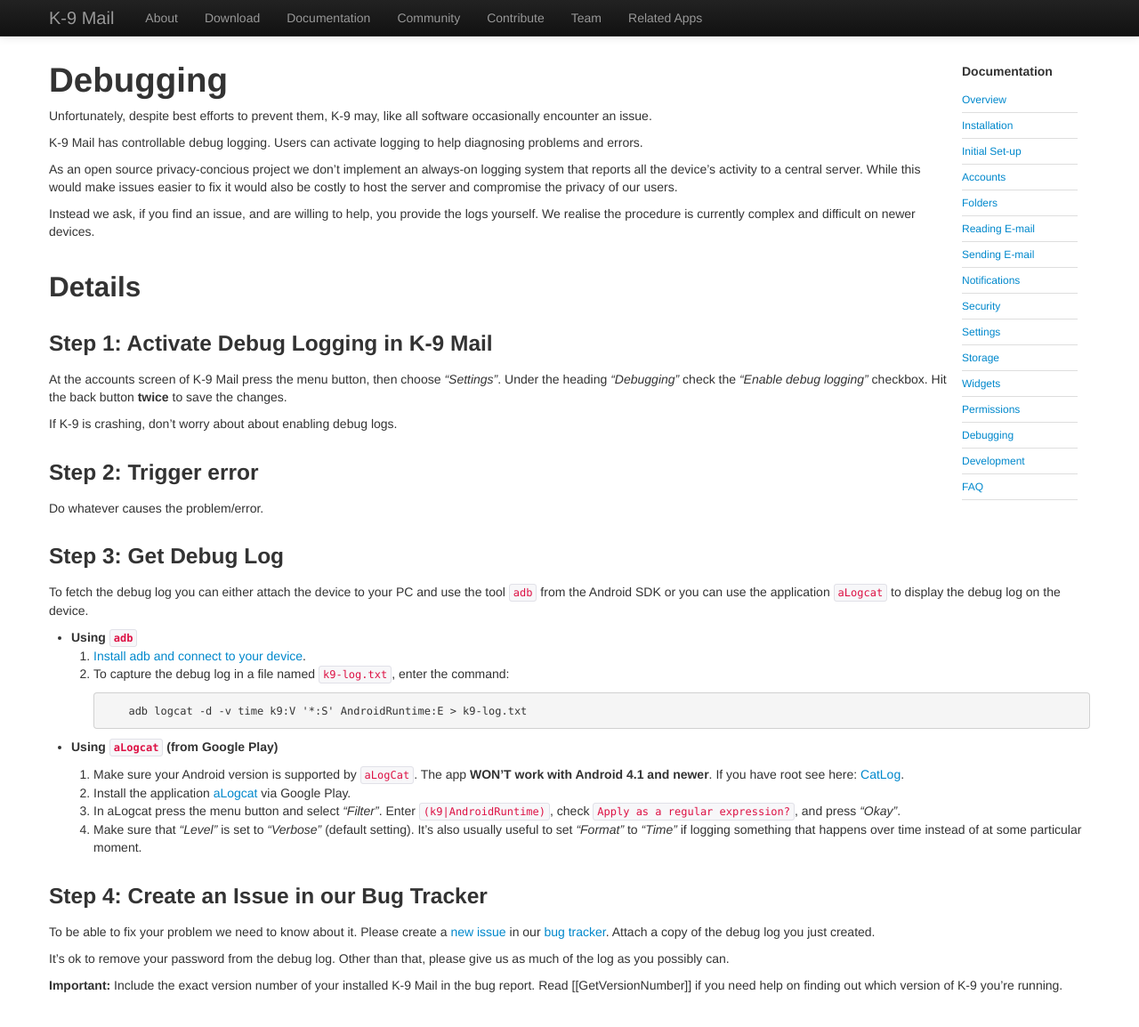
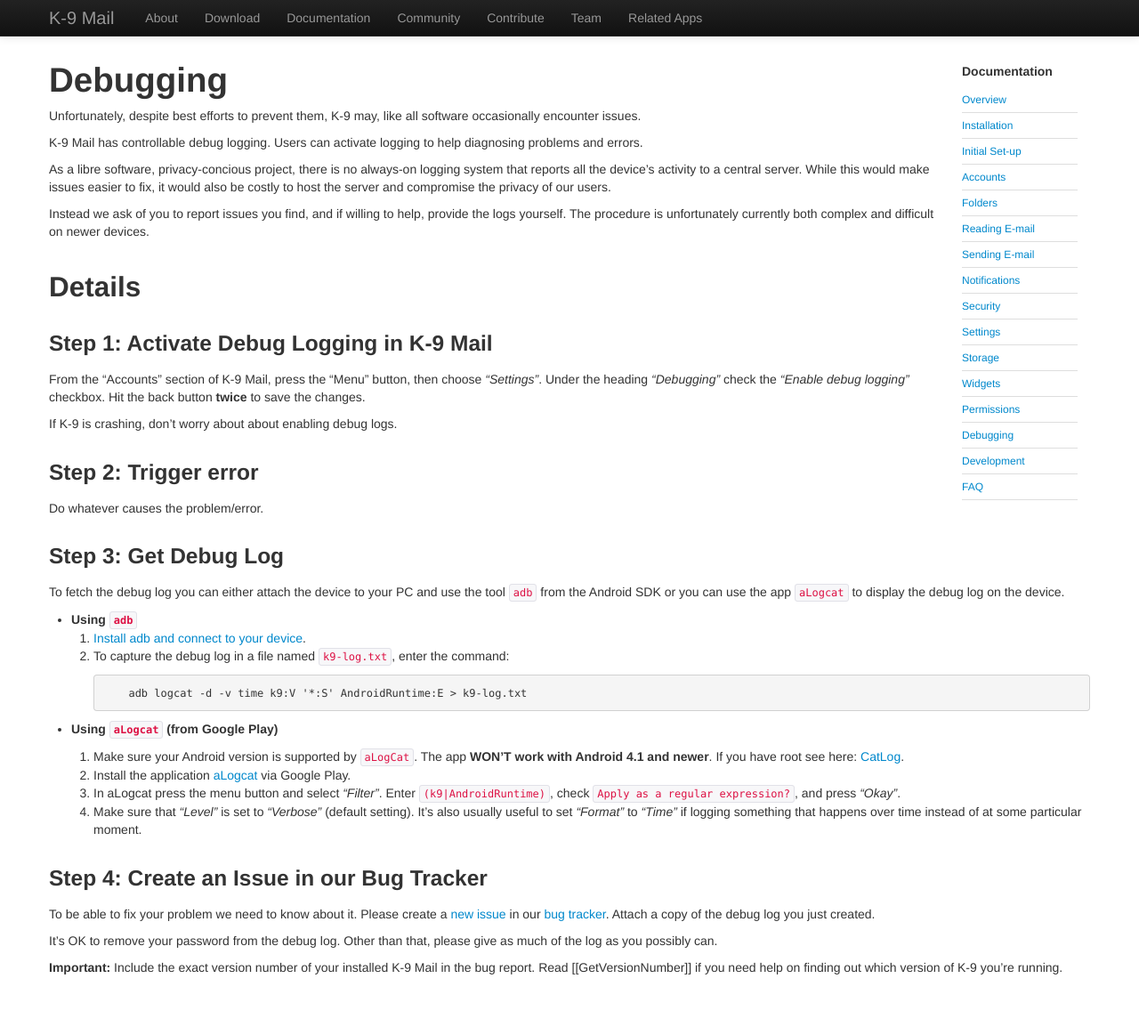
Before and after one commit to k9mail/k9mail.app, a Jekyll site: the page built from documentation/debugging.md, in a window 1280 px wide and 1167 px high. Shown: the top 1154 px of the window at 89% size. Built offline with Jekyll 4.4.1, drawn with Linux system fonts in a browser that asks for light colours; nearby versions of some CDN libraries.

Commit message:
no "we", app, OK

```diff
--- a/documentation/debugging.md
+++ b/documentation/debugging.md
@@ -8,21 +8,21 @@ layout: default
 
 # Debugging
 
-Unfortunately, despite best efforts to prevent them, K-9 may, like all software occasionally encounter an issue.
+Unfortunately, despite best efforts to prevent them, K-9 may, like all software occasionally encounter issues.
 
 K-9 Mail has controllable debug logging. Users can activate logging to help diagnosing problems and errors.
 
-As an open source privacy-concious project we don't implement an always-on logging system that
-reports all the device's activity to a central server. While this would make issues easier to fix
+As a libre software, privacy-concious project, there is no always-on logging system that
+reports all the device's activity to a central server. While this would make issues easier to fix,
 it would also be costly to host the server and compromise the privacy of our users.
 
-Instead we ask, if you find an issue, and are willing to help, you provide the logs yourself.
-We realise the procedure is currently complex and difficult on newer devices.
+Instead we ask of you to report issues you find, and if willing to help, provide the logs yourself.
+The procedure is unfortunately currently both complex and difficult on newer devices.
 
 ## Details
 
 ### Step 1: Activate Debug Logging in K-9 Mail
-At the accounts screen of K-9 Mail press the menu button, then choose _"Settings"_. Under the heading _"Debugging"_ check the _"Enable debug logging"_ checkbox. Hit the back button **twice** to save the changes.
+From the "Accounts" section of K-9 Mail, press the "Menu" button, then choose _"Settings"_. Under the heading _"Debugging"_ check the _"Enable debug logging"_ checkbox. Hit the back button **twice** to save the changes.
 
 If K-9 is crashing, don't worry about about enabling debug logs.
 
@@ -30,7 +30,7 @@ If K-9 is crashing, don't worry about about enabling debug logs.
 Do whatever causes the problem/error.
 
 ### Step 3: Get Debug Log
-To fetch the debug log you can either attach the device to your PC and use the tool `adb` from the Android SDK or you can use the application `aLogcat` to display the debug log on the device.
+To fetch the debug log you can either attach the device to your PC and use the tool `adb` from the Android SDK or you can use the app `aLogcat` to display the debug log on the device.
 
 * **Using `adb`**
   0. [Install adb and connect to your device](https://github.com/k9mail/k-9/wiki/Installing-adb).
@@ -48,6 +48,6 @@ To fetch the debug log you can either attach the device to your PC and use the t
 ### Step 4: Create an Issue in our Bug Tracker
 To be able to fix your problem we need to know about it. Please create a [new issue](https://github.com/k9mail/k-9/issues/new) in our [bug tracker](https://github.com/k9mail/k-9/issues). Attach a copy of the debug log you just created.
 
-It's ok to remove your password from the debug log. Other than that, please give us as much of the log as you possibly can.
+It's OK to remove your password from the debug log. Other than that, please give as much of the log as you possibly can.
 
 **Important:** Include the exact version number of your installed K-9 Mail in the bug report. Read [[GetVersionNumber]] if you need help on finding out which version of K-9 you're running.
```
